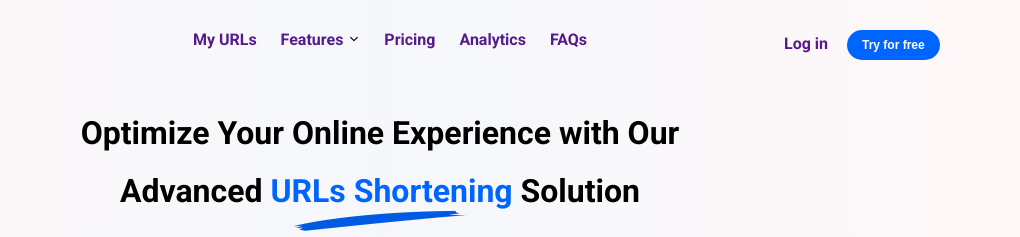
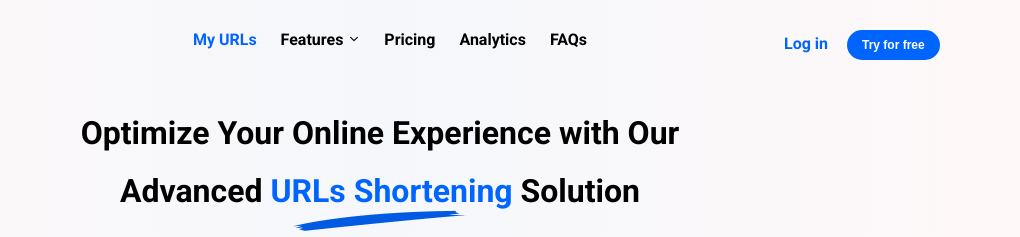
Before and after one commit to Ghloriey/URL_ShorteningApp, a plain HTML site: page index.html in a window 1280 px wide. Shown: the top 237 px of the page, 260-1280 px from the left. Drawn offline with Linux system fonts and the light colour scheme.

Commit message:
first commit

```diff
--- a/css/style.css
+++ b/css/style.css
@@ -21,6 +21,10 @@ li a{
     padding-left: 20px;
     text-decoration: none;
     font-weight: bold;
+    color: black;
+}
+.login{
+    color: #0065FE;
 }
 .nav-item{
     margin-top: 10px;
--- a/index.html
+++ b/index.html
@@ -17,7 +17,7 @@
         </div>
         <div class="nav-item">
             <ul>
-                <li><a href="" class="url">My URLs</a></li>
+                <li><a href="" class="url login">My URLs</a></li>
                 <li><a href="">Features</a><img src="css\images\chevron-down-outline.svg" alt="" class="chevron-down"></li>
                 <li><a href="">Pricing</a></li>
                 <li><a href="">Analytics</a></li>
```
